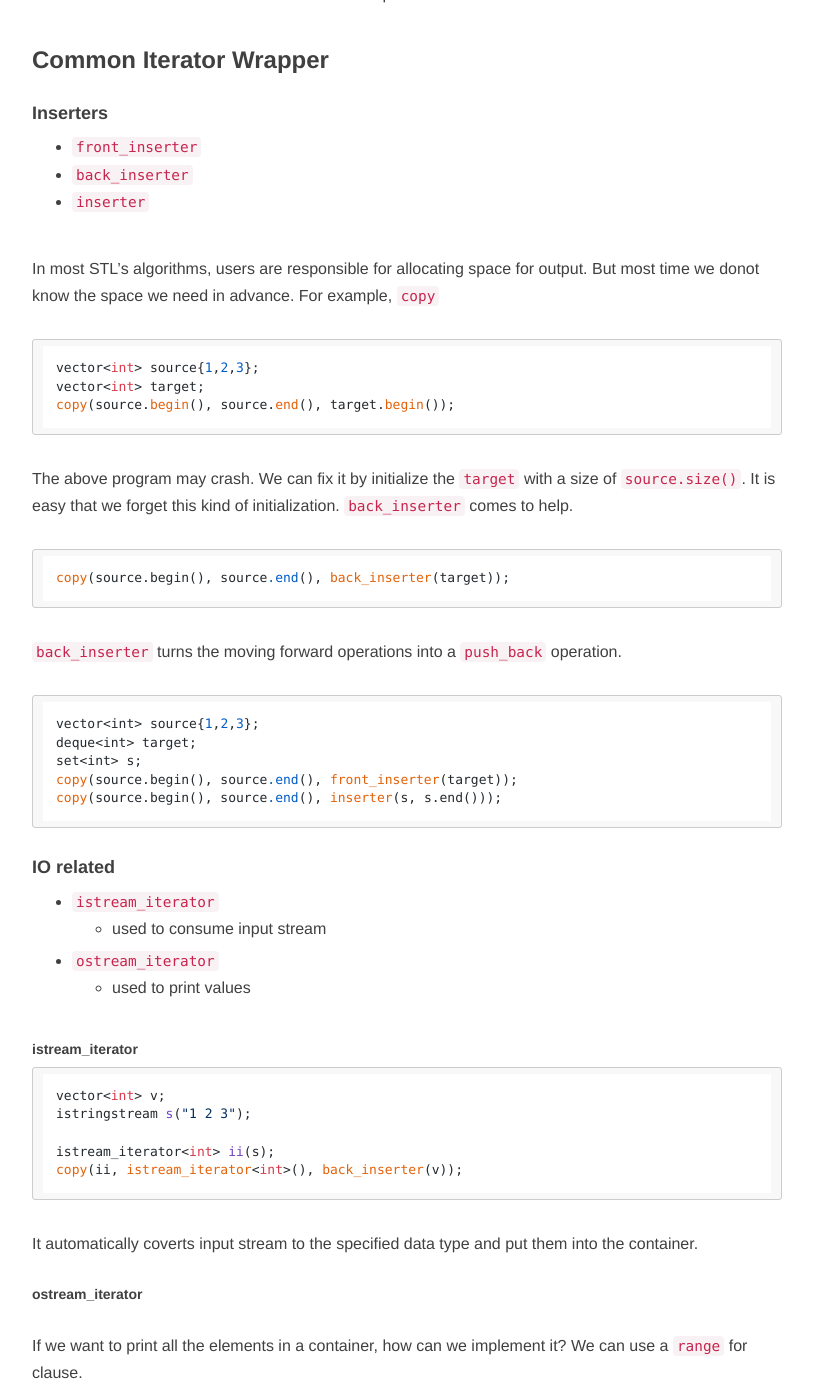
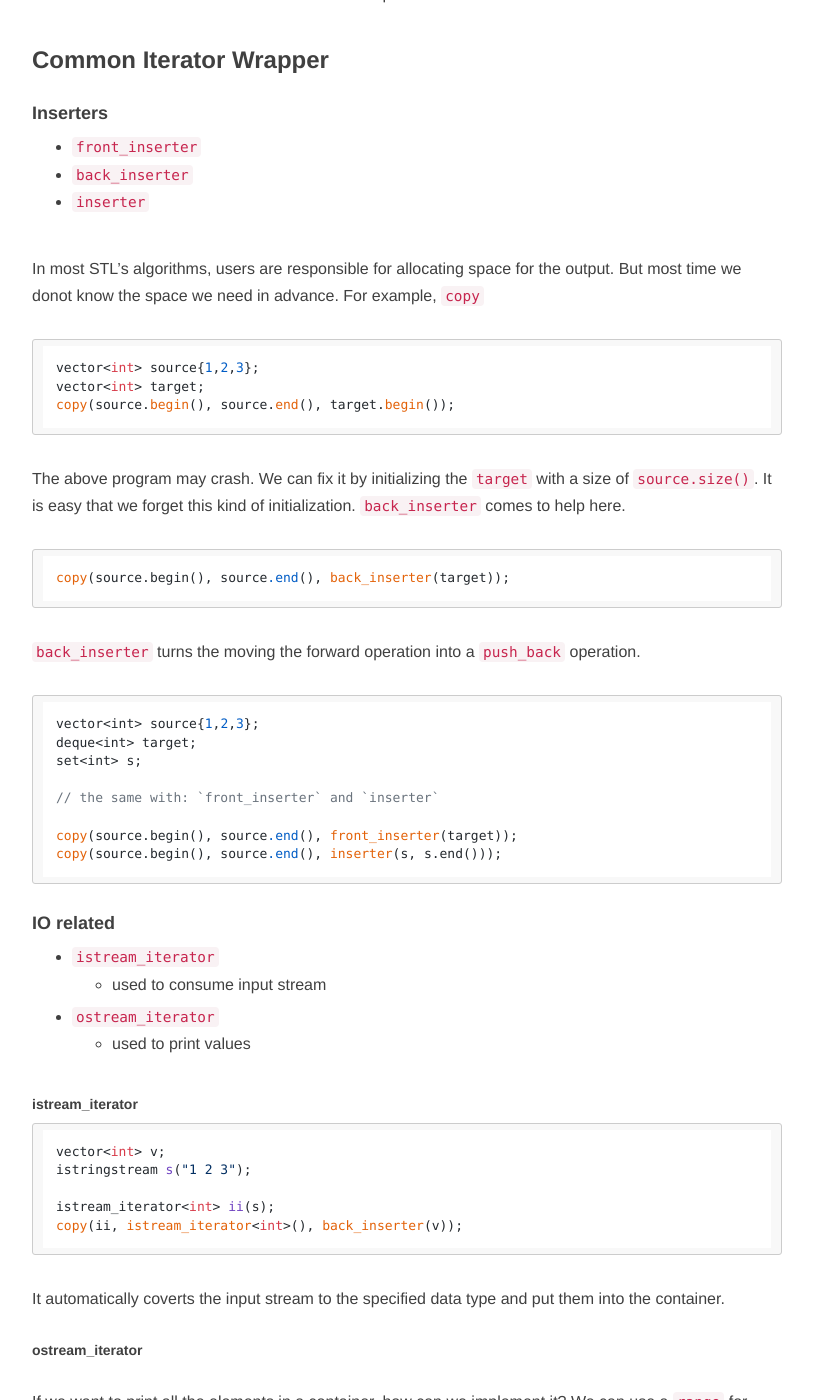
Before and after one commit to chunyang-wen/chunyang-wen.github.io, a Jekyll site: the page built from _posts/2019-09-22-cpp-iterator.md, in a window 1280 px wide and 1400 px high, scrolled down 854 px. Shown: the whole window, without its empty margins (233-1046 px from the left). Built offline with Jekyll 4.4.1, drawn with Linux system fonts in a browser that asks for light colours; nearby versions of some CDN libraries; comment, search, counter and statistics services are not loaded; some of the changed text lies outside the part shown.

Commit message:
Update grammar

````diff
--- a/_posts/2019-09-22-cpp-iterator.md
+++ b/_posts/2019-09-22-cpp-iterator.md
@@ -40,8 +40,8 @@ There are five kinds of `iterators`:
 + `back_inserter`
 + `inserter`
 
-In most STL's algorithms, users are responsible for allocating space for output. But most time we
-donot know the space we need in advance. For example, `copy`
+In most STL's algorithms, users are responsible for allocating space for the output. But most
+time we donot know the space we need in advance. For example, `copy`
 
 ```cpp
 vector<int> source{1,2,3};
@@ -49,20 +49,23 @@ vector<int> target;
 copy(source.begin(), source.end(), target.begin());
 ```
 
-The above program may crash. We can fix it by initialize the `target` with a size of
+The above program may crash. We can fix it by initializing the `target` with a size of
 `source.size()`. It is easy that we forget this kind of initialization. `back_inserter` comes to
-help.
+help here.
 
 ```cpp
 copy(source.begin(), source.end(), back_inserter(target));
 ```
 
-`back_inserter` turns the moving forward operations into a `push_back` operation.
+`back_inserter` turns the moving the forward operation into a `push_back` operation.
 
 ```cpp
 vector<int> source{1,2,3};
 deque<int> target;
 set<int> s;
+
+// the same with: `front_inserter` and `inserter`
+
 copy(source.begin(), source.end(), front_inserter(target));
 copy(source.begin(), source.end(), inserter(s, s.end()));
 ```
@@ -86,7 +89,8 @@ istream_iterator<int> ii(s);
 copy(ii, istream_iterator<int>(), back_inserter(v));
 ```
 
-It automatically coverts input stream to the specified data type and put them into the container.
+It automatically coverts the input stream to the specified data type and put them
+into the container.
 
 ##### ostream\_iterator
 
````
Also changed, not shown: other parts of _posts/2019-09-22-cpp-iterator.md (+1 -1 lines), _posts/2019-09-22-weekly-digest-20190922.md (+5 -4 lines).
